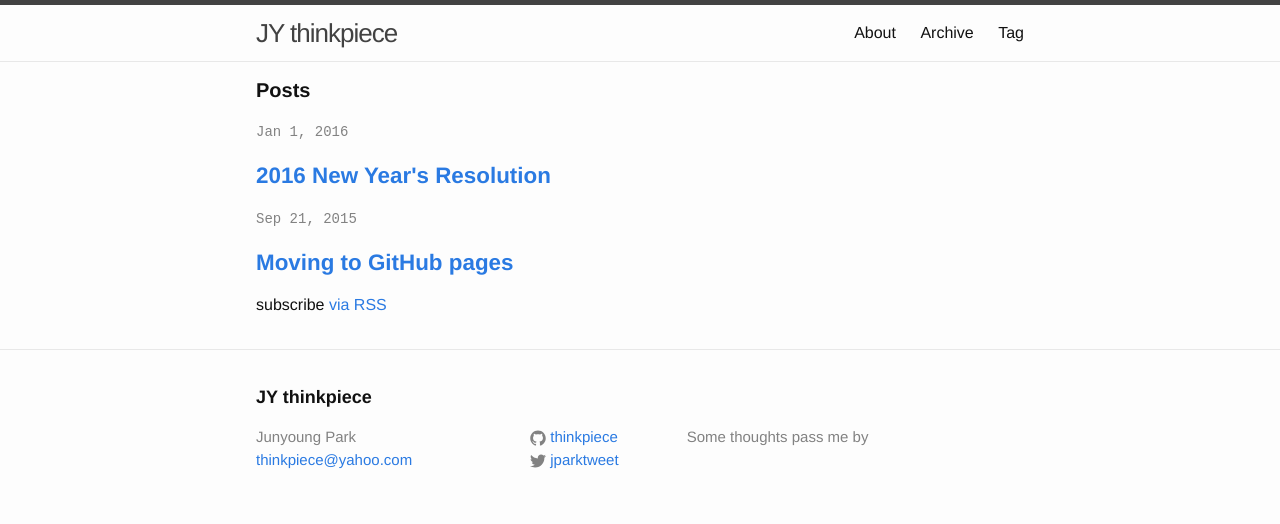
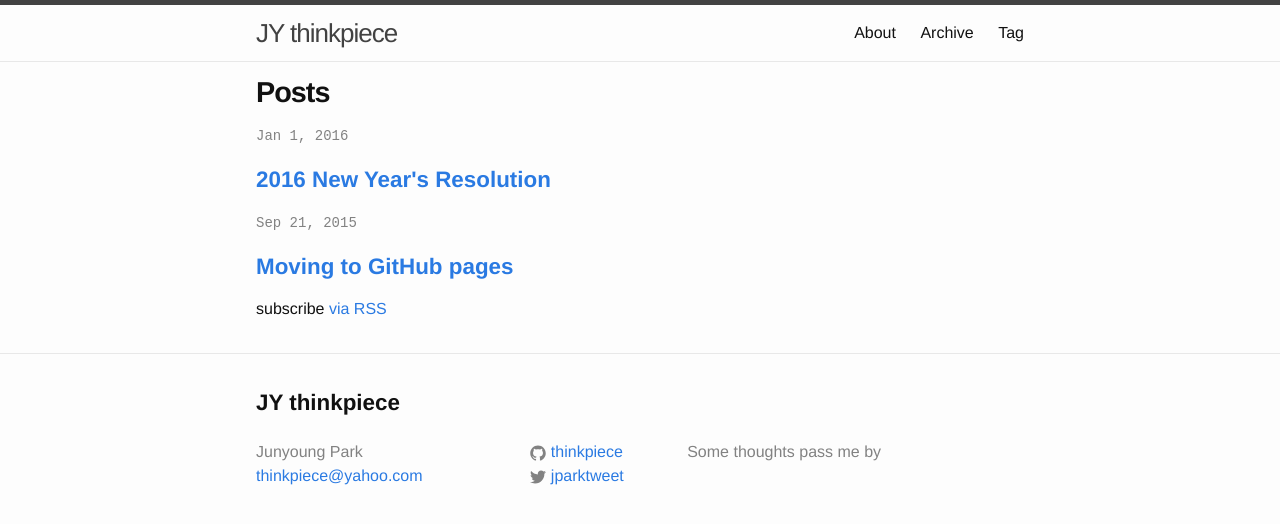
Before and after one commit to thinkpiece/thinkpiece.github.com, a Jekyll site: the page built from index.html, in a window 1280 px wide. Shown: the top 524 px of the page. Built offline with Jekyll 4.4.1, drawn with Linux system fonts in a browser that asks for light colours.

Commit message:
reset all header styles

```diff
--- a/_sass/_layout.scss
+++ b/_sass/_layout.scss
@@ -97,7 +97,6 @@
 }
 
 .footer-heading {
-    font-size: 18px;
     margin-bottom: $spacing-unit;
 }
 
@@ -108,7 +107,6 @@
 }
 
 .footer-col-wrapper {
-    font-size: 15px;
     color: $grey-color;
     margin-left: -$spacing-unit;
     @extend %clearfix;
@@ -165,10 +163,6 @@
     padding: $spacing-unit $spacing-unit;
 }
 
-.page-heading {
-    font-size: 20px;
-}
-
 .post-list {
     margin-left: 0;
     list-style: none;
@@ -199,38 +193,10 @@
 .post-title {
     letter-spacing: -1px;
     line-height: 1;
-
-    @include media-query($on-laptop) {
-        font-size: 85%;
-    }
 }
 
 .post-content {
     margin-bottom: $spacing-unit;
-
-    h2 {
-        font-size: 32px;
-
-        @include media-query($on-laptop) {
-            font-size: 28px;
-        }
-    }
-
-    h3 {
-        font-size: 26px;
-
-        @include media-query($on-laptop) {
-            font-size: 22px;
-        }
-    }
-
-    h4 {
-        font-size: 20px;
-
-        @include media-query($on-laptop) {
-            font-size: 18px;
-        }
-    }
 }
 
 /**
--- a/index.html
+++ b/index.html
@@ -4,7 +4,7 @@ layout: default
 
 <div class="home">
 
-  <h1 class="page-heading">Posts</h1>
+  <h1 class="post-title">Posts</h1>
 
   <ul class="post-list">
     {% for post in site.posts %}
```
